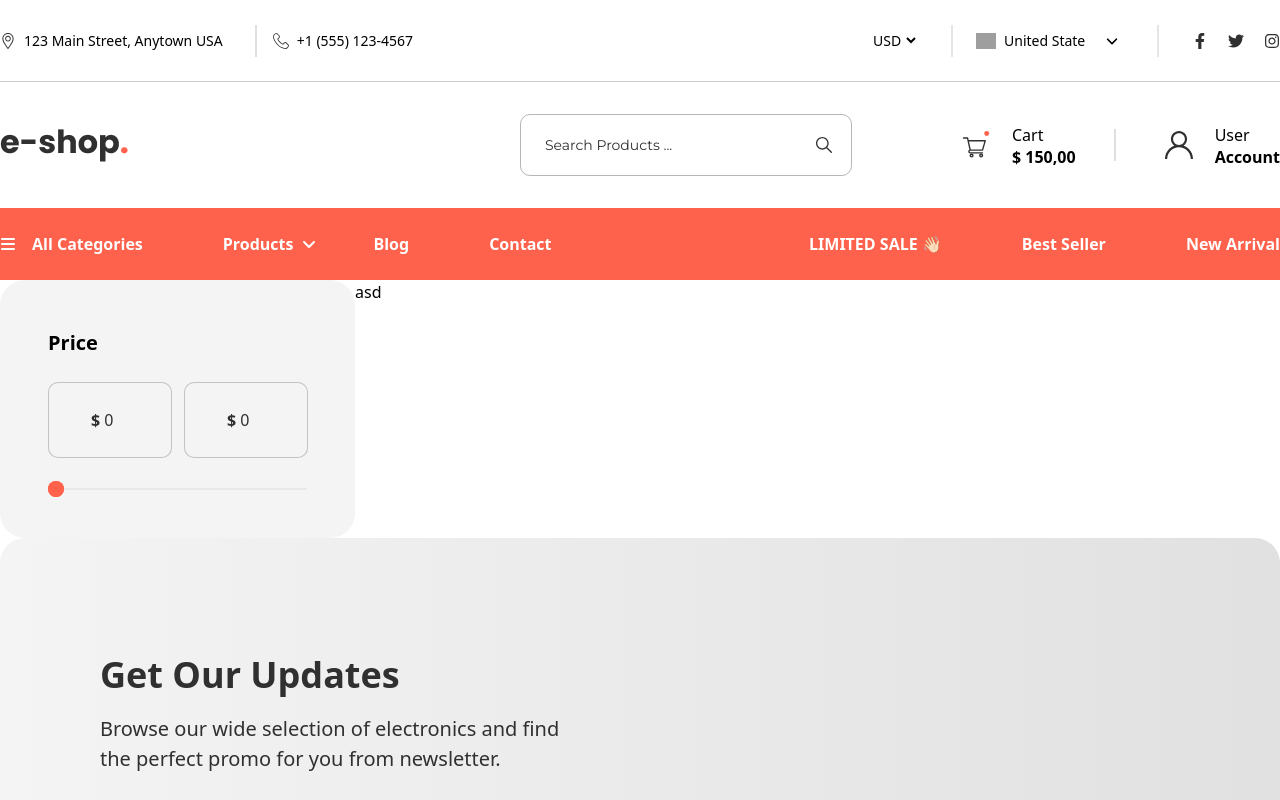
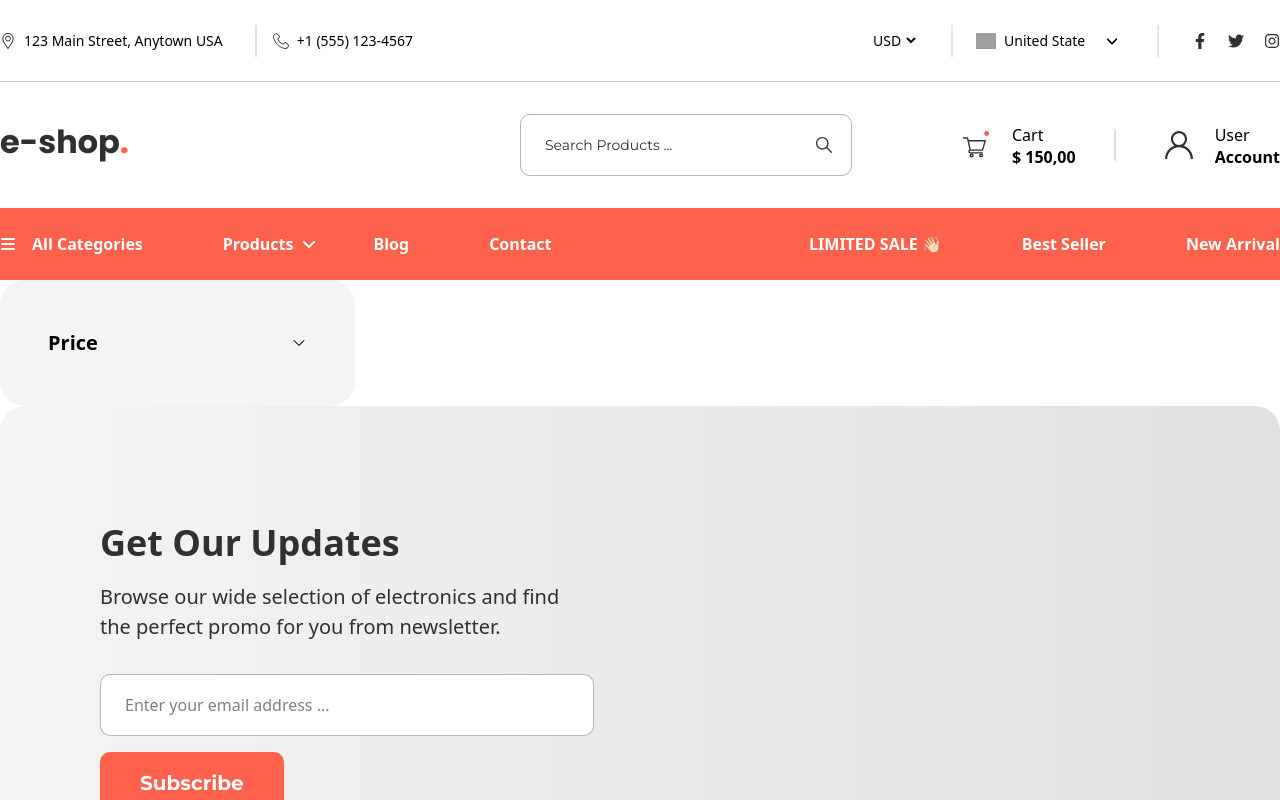
Before and after one commit to Githubshakil/eshop, a React (Vite) app: page /product-List in a window 1280 px wide. Shown: the top 800 px of the page. Built offline with nearby package versions, Linux system fonts and the light colour scheme; grey boxes are pictures that could not be loaded.

Commit message:
update component
update price range

```diff
--- /dev/null
+++ b/src/components/ProductsPage/PriceRange.jsx
@@ -0,0 +1,120 @@
+import React, { useState } from "react";
+import ArrowDown from "../../icons/ArrowDown";
+const PriceRange = () => {
+  let [minValue, setMinValue] = useState(0);
+  let [maxValue, setMaxValue] = useState(0);
+  let [isDropdownOpen, setDropdownOpen] = useState(false);
+
+  const updateSlider = (type, value) => {
+    if (type == "min") {
+      const newMin = Math.min(parseInt(value), maxValue);
+      setMinValue(newMin);
+    } else {
+      const newMax = Math.max(parseInt(value), minValue);
+      setMaxValue(newMax);
+    }
+  };
+
+  const updatevalue = (type, value) => {
+    if (type == "min") {
+      const newMin = Math.min(parseInt(value), maxValue);
+      setMinValue(newMin);
+    } else {
+      const newMax = Math.max(parseInt(value), minValue);
+      setMaxValue(newMax);
+    }
+  };
+
+  const minPercent = (minValue / 1000) * 100;
+  const maxPercent = (maxValue / 1000) * 100;
+
+  const handleDropdown = () => {
+    setDropdownOpen(!isDropdownOpen);
+  };
+
+  return (
+    <div className="w-[355px] bg-[#f4f4f4] rounded-[25px] p-[48px]">
+      <div className="flex items-center justify-between">
+        <h3 className='font-["Montserrat"] font-bold text-[20px]'>Price</h3>
+        <div
+          onClick={handleDropdown}
+          className={`cursor-pointer ${
+            isDropdownOpen ? "rotate-180" : ""
+          } transition-transform duration-300`}
+        >
+          <ArrowDown />
+        </div>
+      </div>
+      {isDropdownOpen && (
+        <div className="mt-6">
+          <div className="flex justify-between mb-[30px] gap-3">
+            <div className="w-[124px] py-[25px] px-[42px] border border-[rgba(48,48,48,0.25)] rounded-[10px] bg-[#f4f4f4] flex items-center text-[#303030] text-center text-base leading-6">
+              <span className="mr-1 font-'Montserrat' font-semibold">$</span>
+              <input
+                type="number"
+                value={minValue}
+                min={0}
+                max={1000}
+                onChange={(e) => updatevalue("min", e.target.value)}
+                style={{
+                  MozAppearance: "textfield",
+                  appearance: "textfield",
+                  border: "none",
+                  outline: "none",
+                }}
+                className="hide-number-arrows"
+              />
+            </div>
+            <div className="w-[124px] py-[25px] px-[42px] border border-[rgba(48,48,48,0.25)] rounded-[10px] bg-[#f4f4f4] flex items-center text-[#303030] text-center text-base leading-6">
+              <span className="mr-1 font-'Montserrat' font-semibold">$</span>
+              <input
+                type="number"
+                value={maxValue}
+                min={0}
+                max={1000}
+                onChange={(e) => updatevalue("max", e.target.value)}
+                style={{
+                  MozAppearance: "textfield",
+                  appearance: "textfield",
+                  border: "none",
+                  outline: "none",
+                }}
+                className="hide-number-arrows"
+              />
+            </div>
+          </div>
+          <div className="relative w-full h-[2px] bg-[#e8e8e8] rounded">
+            <div
+              className="absolute h-full bg-red-500 rounded"
+              style={{
+                left: `${minPercent}%`,
+                width: `${maxPercent - minPercent}%`,
+              }}
+            ></div>
+            <input
+              type="range"
+              min="0"
+              max={1000}
+              value={minValue}
+              step="10"
+              onChange={(e) => updateSlider("min", e.target.value)}
+              className="absolute w-full h-[2px] bg-transparent pointer-events-none appearance-none"
+              style={{}}
+            />
+            <input
+              type="range"
+              min="0"
+              max={1000}
+              value={maxValue}
+              step="10"
+              onChange={(e) => updateSlider("max", e.target.value)}
+              className="absolute w-full h-[2px] bg-transparent pointer-events-none appearance-none"
+            />
+          </div>
+        </div>
+      )}
+    </div>
+  );
+};
+
+export default PriceRange;
--- a/src/icons/ArrowDown.jsx
+++ b/src/icons/ArrowDown.jsx
@@ -1,9 +1,9 @@
 import React from 'react'
 
-const ArrowDown = ({className}) => {
+const ArrowDown = ({className, width=16, height=16,color="#303030"}) => {
   return (
 
-<svg className={className}  viewBox="0 0 16 16" fill="currentColor" xmlns="http://www.w3.org/2000/svg">
+<svg className={className} width={width} height={height}  viewBox="0 0 16 16" fill="currentColor" xmlns="http://www.w3.org/2000/svg">
 <path d="M7.99997 11C8.12784 11 8.25584 10.9511 8.35347 10.8535L13.3535 5.8535C13.5488 5.65813 13.5488 5.34175 13.3535 5.1465C13.1581 4.95125 12.8417 4.95113 12.6465 5.1465L7.99997 9.793L3.35347 5.1465C3.15809 4.95113 2.84172 4.95113 2.64647 5.1465C2.45122 5.34188 2.45109 5.65825 2.64647 5.8535L7.64647 10.8535C7.74409 10.9511 7.87209 11 7.99997 11Z" fill="currentColor"/>
 </svg>
 
--- a/src/pages/ProductList.jsx
+++ b/src/pages/ProductList.jsx
@@ -1,35 +1,10 @@
 import React, { useState } from 'react'
 import Container from '../../src/components/commonlayout/Container'
+import PriceRange from '../components/ProductsPage/PriceRange'
 
 
 const ProductList = () => {
-  let [minValue, setMinValue] = useState(0)
-  let [maxValue, setMaxValue] = useState(0)
 
-
-
-
-  const updateSlider = (type, value)=>{
-    if(type == 'min' ){
-        const newMin = Math.min(parseInt(value), maxValue)
-        setMinValue(newMin)
-    }else{
-      const newMax = Math.max(parseInt(value), minValue)
-        setMaxValue(newMax)
-    }
-  }
-  const updatevalue = (type, value)=>{
-    if(type == 'min' ){
-        const newMin = Math.min(parseInt(value), maxValue)
-        setMinValue(newMin)
-    }else{
-      const newMax = Math.max(parseInt(value), minValue)
-        setMaxValue(newMax)
-    }
-  }
-
-   const minPercent =(minValue / 1000) * 100
-   const maxPercent =(maxValue / 1000) * 100
 
 
 
@@ -37,76 +12,15 @@ const ProductList = () => {
     <>
     <Container>
       <div className='flex'>
-        <div className='w-[355px] bg-[#f4f4f4] rounded-[25px] p-[48px]'>
-          <h3 className='font-["Montserrat"] font-bold text-[20px] '>Price</h3>
-          <div className='mt-6' >
-            <div className='flex justify-between mb-[30px] gap-3'>
-              <div className='w-[124px] py-[25px] px-[42px] border border-[rgba(48,48,48,0.25)] rounded-[10px] bg-[#f4f4f4] flex items-center text-[#303030] text-center text-base leading-6'>
-                <span className="mr-1 font-'Montserrat' font-semibold">$</span>
-                <input
-                  type="number"
-                  value={minValue}
-                  min={0}
-                  max={1000}
-                  onChange={(e)=>updatevalue('min', e.target.value)}
-                  style={{
-                    MozAppearance: 'textfield',
-                    appearance: 'textfield',
-                    border: 'none',
-                    outline: 'none'
+       <div>
+         <PriceRange />
+       </div>
 
-                  }}
-                  className="hide-number-arrows"
-                />
-              </div>
-              <div className='w-[124px] py-[25px] px-[42px] border border-[rgba(48,48,48,0.25)] rounded-[10px] bg-[#f4f4f4] flex items-center text-[#303030] text-center text-base leading-6'>
-                <span className="mr-1 font-'Montserrat' font-semibold">$</span>
-                <input
-                  type="number"
-                  value={maxValue}
-                  min={0}
-                  max={1000}
-                  onChange={(e)=>updatevalue('max', e.target.value)}
-                  style={{
-                    MozAppearance: 'textfield',
-                    appearance: 'textfield',
-                    border: 'none',
-                    outline: 'none'
-                  }}
-                  className="hide-number-arrows"
-                />
-              </div>
-            </div>
-            <div className='relative w-full h-[2px] bg-[#e8e8e8] rounded '>
-              <div
-                className=' absolute h-full bg-red-500 rounded left-[10%] w-[20%]'
-                style={{left: `${minPercent}%` , width: `${maxPercent - minPercent}%` }}
-              ></div>
-              <input
-                type="range"
-                min="0"
-                max={1000}
-                value={minValue}
-                step="10"
-                onChange={(e) => updateSlider('min', e.target.value ) }
-                className='absolute w-full h-[2px] bg-transparent pointer-events-none appearance-none'
-                style={{
 
-                }}
-              />
-              <input
-                type="range"
-                min="0"
-                max={1000}
-                value={maxValue}
-                step="10"
-                onChange={(e) => updateSlider('max', e.target.value ) }
-                className='absolute w-full h-[2px] bg-transparent pointer-events-none appearance-none'
-              />
-            </div>
-          </div>
+
+        <div className='w-[80%]'>
+
         </div>
-        <div className='w-[80%]'>asd</div>
       </div>
     </Container>
     </>
```
